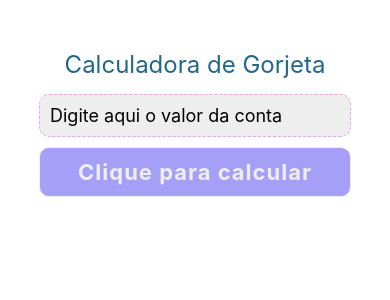
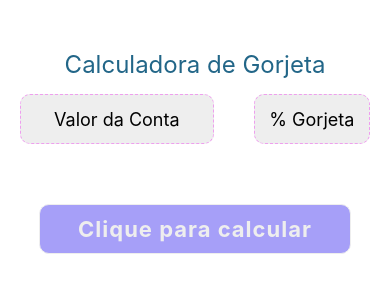
Before and after one commit to WCFX/Tips-Calculator-React-Native, a React Native app: screen / in a window 390 px wide. Shown: the top 300 px of the page. Built offline with nearby package versions, Linux system fonts and the light colour scheme.

Commit message:
Adicionando novas funcoes

```diff
--- a/src/Home/index.js
+++ b/src/Home/index.js
@@ -2,7 +2,9 @@ import React, { useState } from 'react';
 import {
   Container,
   HeaderText,
-  Input,
+  FormInput,
+  InputValue,
+  InputTip,
   ButtonSubmit,
   TextButton,
   ContainerValue,
@@ -13,15 +15,16 @@ import {
 const Home = () => {
 
   const [bill, setBill ] = useState('');
-  const [tip, setTip ] = useState(0);
+  const [tip, setTip ] = useState('');
   const [showResult, setShowResult] = useState(false);
 
   const handleCalc = () => {
     setShowResult(!showResult);
     let newBill = parseFloat(bill);
+    let newTip = parseFloat(tip);
 
     if(newBill){
-      setTip( (10/100) * newBill);
+      setTip( (newTip/100) * newBill);
     }else {
       alert("Digite o valor da conta")
     }
@@ -30,12 +33,20 @@ const Home = () => {
   return (
     <Container>
       <HeaderText>Calculadora de Gorjeta</HeaderText>
-      <Input
-        keyboardType="numeric"
-        placeholder="Digite aqui o valor da conta"
-        value={bill}
-        onChangeText={number => setBill(number)}
-      />
+      <FormInput>
+        <InputValue
+          keyboardType="numeric"
+          placeholder="Valor da Conta"
+          value={bill}
+          onChangeText={number => setBill(number)}
+          />
+        <InputTip
+          keyboardType="numeric"
+          placeholder="% Gorjeta"
+          value={tip}
+          onChangeText={number => setTip(number)}
+          />
+      </FormInput>
       <ButtonSubmit
        onPress={handleCalc}
 
@@ -47,17 +58,17 @@ const Home = () => {
       <>
         <ContainerValue>
           <InformValue>valor da conta</InformValue>
-          <Value>R$ {bill}</Value>
+          <Value>R${(bill).toFixed(2)}</Value>
         </ContainerValue>
 
         <ContainerValue>
           <InformValue>valor da gorjeta </InformValue>
-          <Value>R$ {tip}</Value>
+          <Value>R$ {(tip).toFixed(2)}</Value>
         </ContainerValue>
 
         <ContainerValue>
           <InformValue>valor total da conta </InformValue>
-          <Value>R$ {parseFloat(bill) + tip}</Value>
+          <Value>R${(bill) + (tip).toFixed(2)}</Value>
         </ContainerValue>
       </>
       }
--- a/src/Home/styles.js
+++ b/src/Home/styles.js
@@ -12,12 +12,29 @@ export const HeaderText = styled.Text`
   margin-bottom: 15px;
 `;
 
+export const FormInput = styled.View`
+  flex-direction: row;
+  margin-bottom: 50px;
+`;
 
-export const Input = styled.TextInput`
-  width: 80%;
+export const InputValue = styled.TextInput`
+  width: 50%;
+  margin: 0 20px;
   height: 50px;
   font-size: 18px;
   background-color: #eee;
+  text-align: center;
+  border: 1px dashed #e9ee;
+  border-radius: 10px;
+  padding: 10px;
+`;
+export const InputTip = styled.TextInput`
+  width: 30%;
+  margin: 0 20px;
+  height: 50px;
+  font-size: 18px;
+  background-color: #eee;
+  text-align: center;
   border: 1px dashed #e9ee;
   border-radius: 10px;
   padding: 10px;
```
